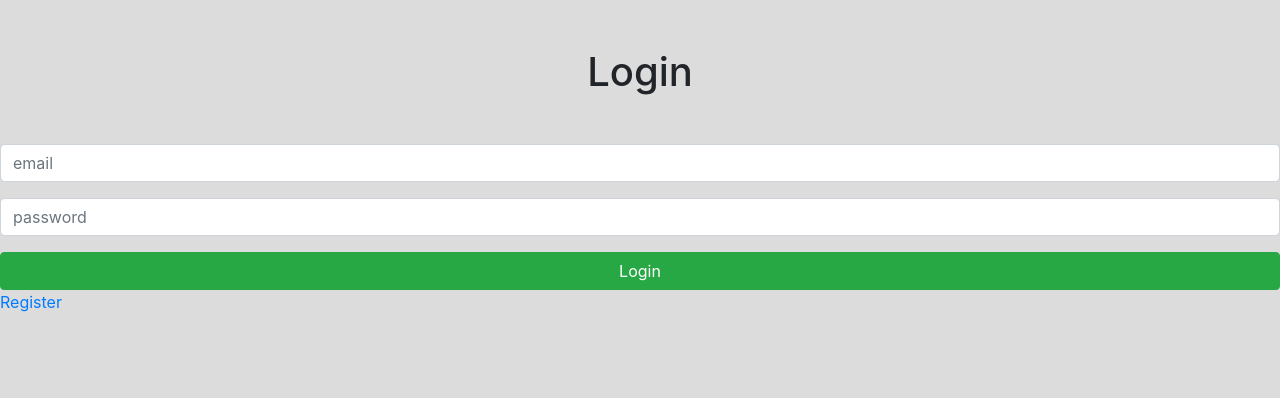
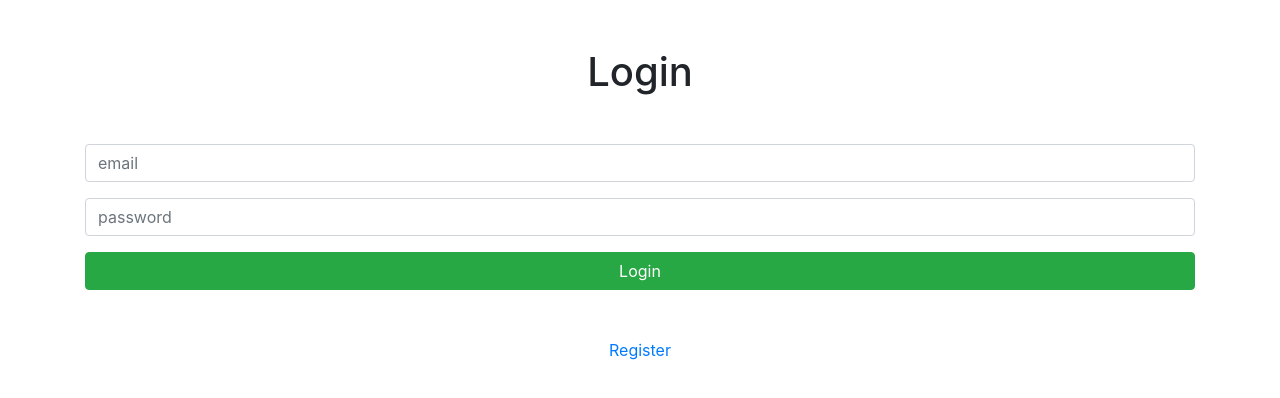
Before and after one commit to raimieltan/ghosted, a React (Create React App) app in the folder frontend/: page /login in a window 1280 px wide. Shown: the top 398 px of the page. Built offline with nearby package versions, Linux system fonts and the light colour scheme; no server answers.

Commit message:
fixed form spacings

```diff
--- a/frontend/src/App.js
+++ b/frontend/src/App.js
@@ -1,4 +1,3 @@
-import './App.css';
 import Dashboard from './components/Dashboard.js'
 import Login from './components/Login.js'
 import Register from './components/Register.js'
--- a/frontend/src/components/AddHobbies.js
+++ b/frontend/src/components/AddHobbies.js
@@ -36,7 +36,7 @@ const AddHobby = () => {
 
 
     return (
-        <div>
+        <div className = "container">
             <form onSubmit = {onSubmitForm}>
                 <input type="hobby_content" name="hobby_content" placeholder="hobby" className="form-control my-3" value = {hobby_content} onChange = {e => onChange(e)} />
 
--- a/frontend/src/components/Dashboard.js
+++ b/frontend/src/components/Dashboard.js
@@ -14,7 +14,7 @@ const Dashboard = ( {setAuth} ) => {
 
 
     return (
-        <div>
+        <div className = "container">
 
             <Link to="/profile">Profile</Link>
             <button className= "btn btn-primary" onClick= {e => logout(e)}>Logout</button>
--- a/frontend/src/components/Login.js
+++ b/frontend/src/components/Login.js
@@ -49,7 +49,7 @@ const Login = ( {setAuth} ) => {
         }
     }
     return (
-        <div>
+        <div className = "container">
             <h1 className= "text-center my-5"> Login</h1>
             <form onSubmit = {onSubmitForm}>
                 <input type="email" name="email" placeholder="email" className="form-control my-3" value = {email} onChange = {e => onChange(e)} />
@@ -57,7 +57,10 @@ const Login = ( {setAuth} ) => {
                 <button className = "btn btn-success btn-block">Login</button>
 
             </form>
+            <div className ="text-center my-5">
             <Link to="/register">Register</Link>
+            </div>
+
         </div>
     )
 }
--- a/frontend/src/components/Register.js
+++ b/frontend/src/components/Register.js
@@ -56,7 +56,7 @@ const Register = ( { setAuth }) => {
         }
     }
     return (
-        <div>
+        <div className = "container">
             <h1 className= "text-center my-5">Register</h1>
             <form onSubmit = {onSubmitForm}>
                 <input type="text" name="first_name" placeholder="first_name" className="form-control my-3" value = {first_name} onChange = {e => onChange(e)}/>
--- a/frontend/src/components/displayUsers.js
+++ b/frontend/src/components/displayUsers.js
@@ -26,7 +26,7 @@ const DisplayUsers = () => {
         getUsers();
     })
 return <Fragment>
-<div>
+<div className ="container text-center my-5">
 
     {users.map(user => {
     // let imageSrc = require(`../pictures/${user.id}.jpg`)
--- a/frontend/src/components/header.js
+++ b/frontend/src/components/header.js
@@ -1,4 +1,4 @@
-import React, {useState, useEffect } from 'react';
+import React from 'react';
 
 const DisplayUsers = () => {
 
```
